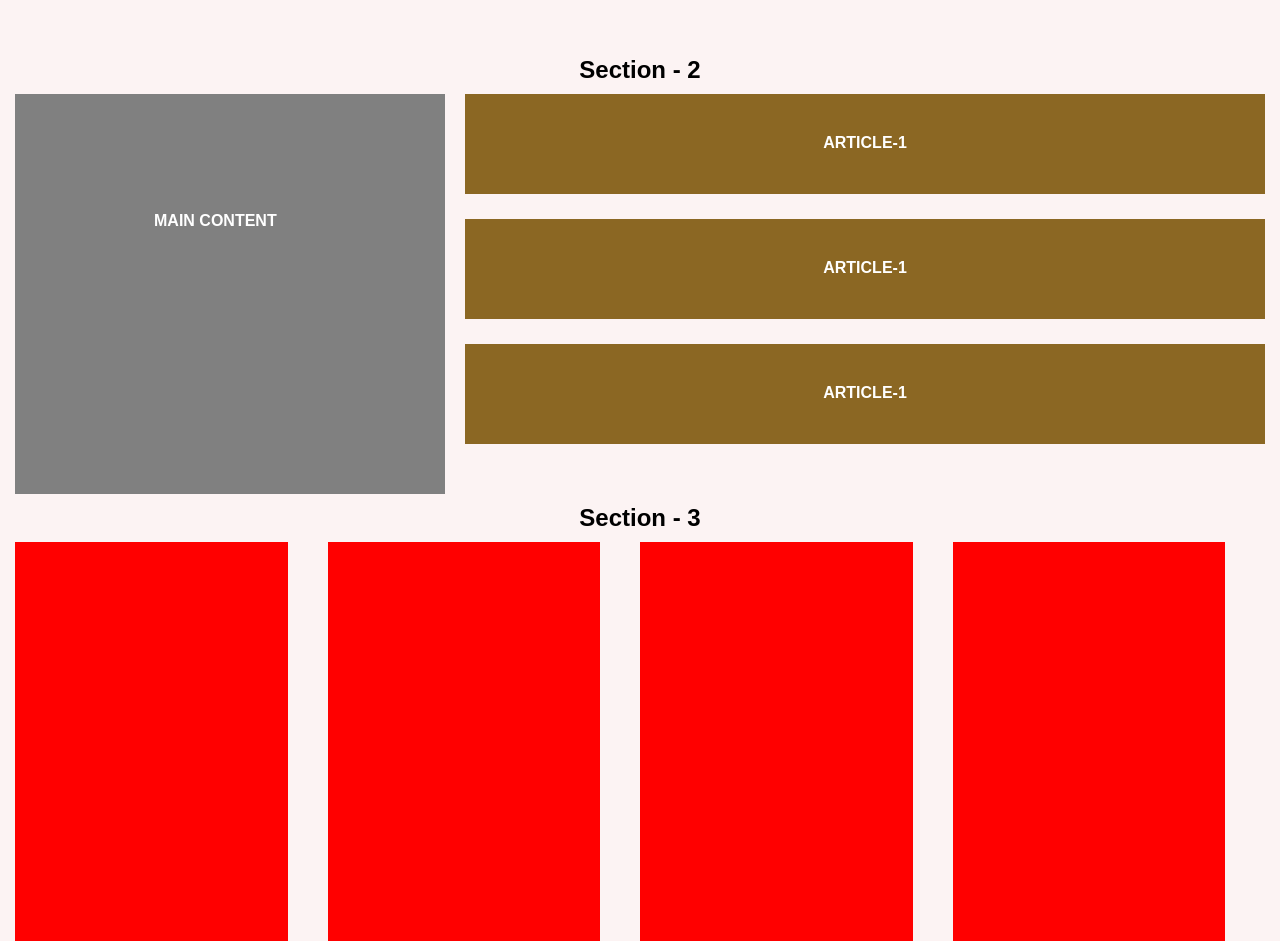
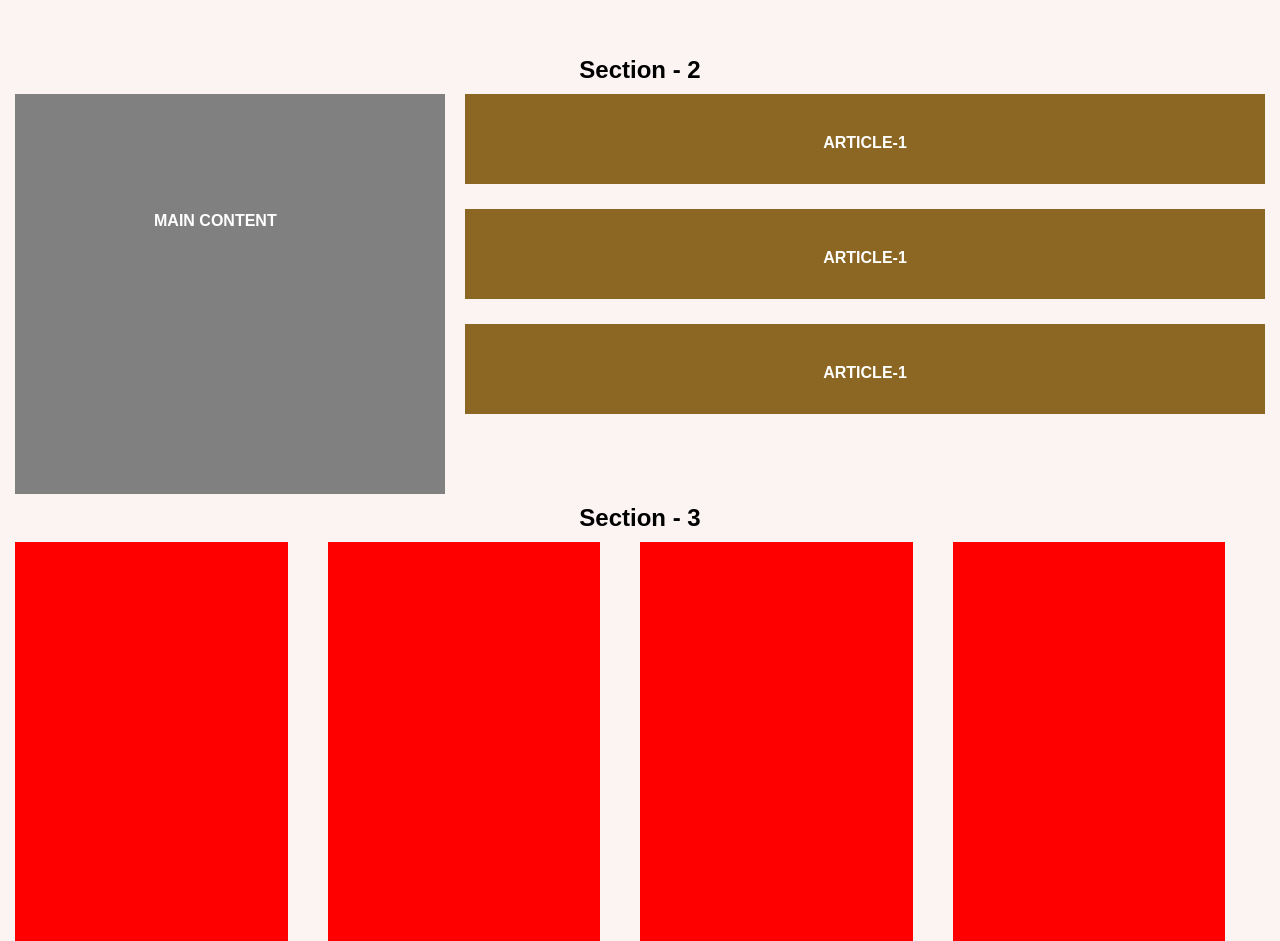
Before and after one commit to ultimateCoder23/fullstack, a PHP site: page /practical7.html in a window 1280 px wide. Shown: the part 1181-2122 px from the top of the page. Run offline with PHP 8.4, Linux system fonts and the light colour scheme.

Commit message:
fixed bugs

```diff
--- a/practical7.css
+++ b/practical7.css
@@ -81,7 +81,7 @@ body {
 .article1,
 .article2,
 .article3 {
-  height: 100px;
+  height: 90px;
   padding: 10px;
   margin-bottom: 25px;
   width: 800px;
```
